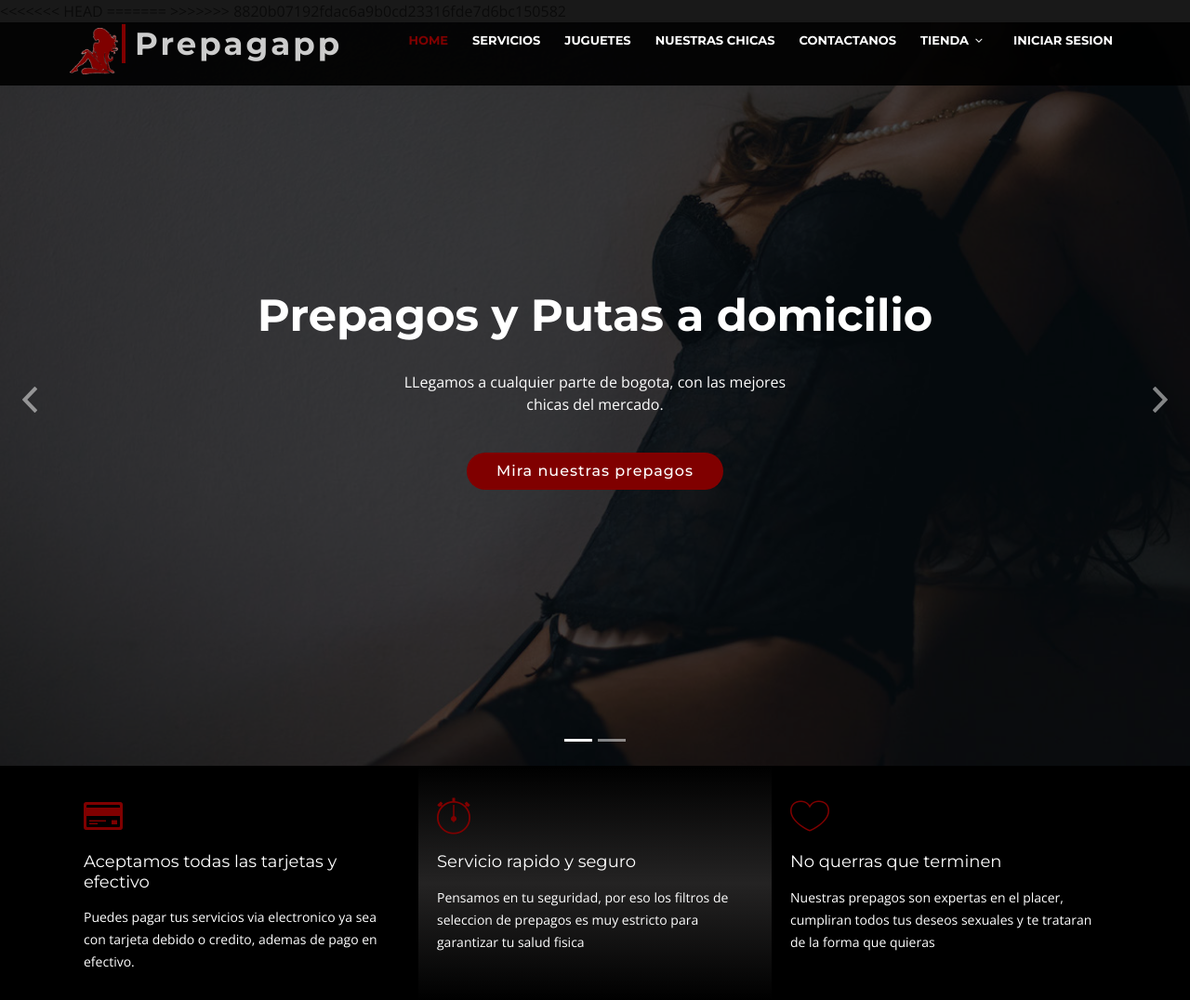
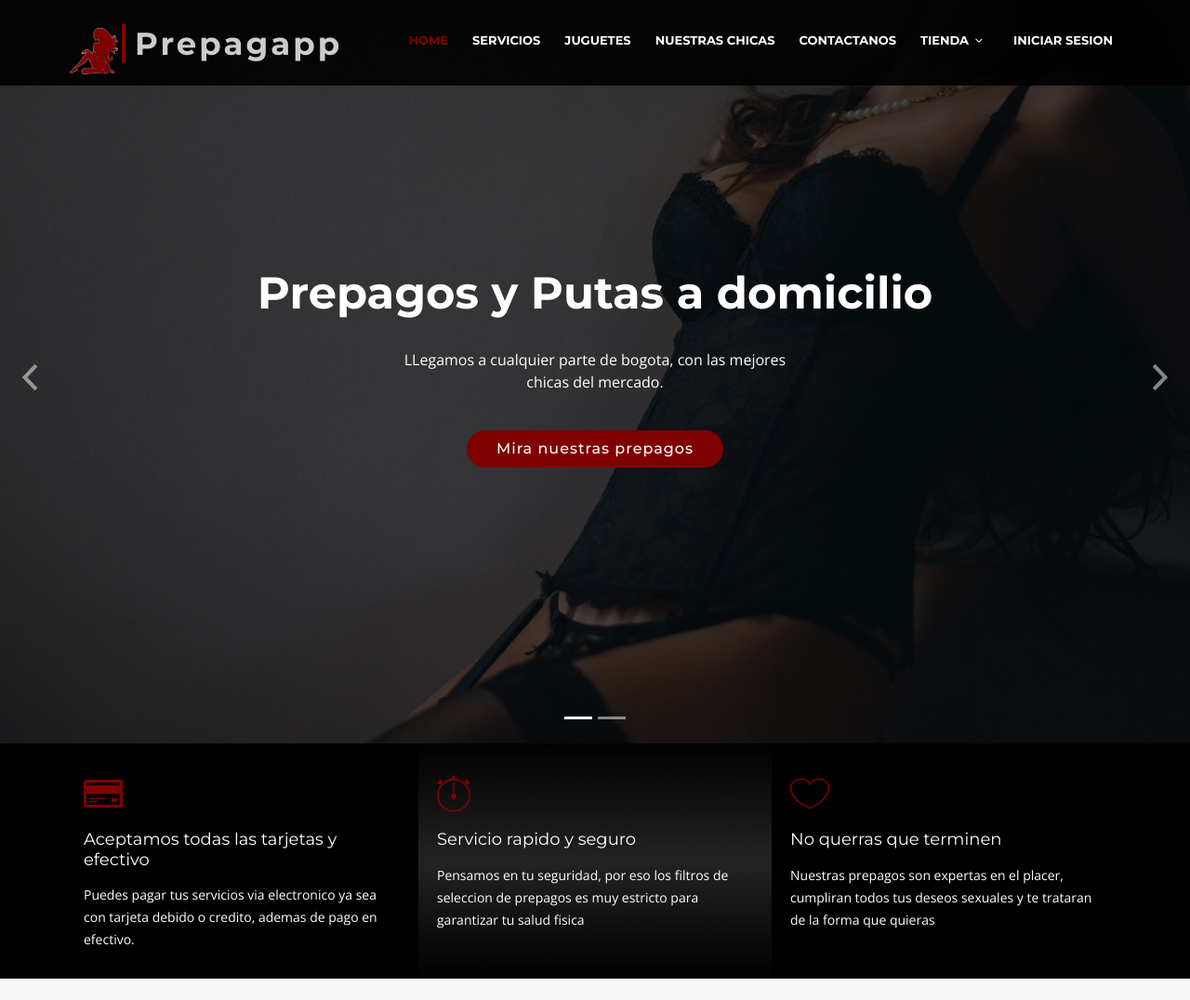
Before and after one commit to cealmaster/Prepagapp, a PHP site: page / in a window 1280 px wide. Shown: the top 1076 px of the page at 93% size. Run offline with PHP 8.4, Linux system fonts and the light colour scheme; data that the repository does not hold is empty; some web fonts are replaced.

Commit message:
Pruebita

```diff
--- a/index.php
+++ b/index.php
@@ -6,11 +6,7 @@
 	<meta content="Prepagos a domicilio" name="subject" >
     <meta content="http://www.prepagapp.com" name="url">
     <meta content="Las mejores prepagos y putas en Bogota a domicilio, dispuestas a satisfacer tus deseos mas calientes." name="description">
-<<<<<<< HEAD
-    <title>Prepagapp--prueba</title>
-=======
     <title>Prepagapp - Prepagos y putas a Domicilio</title>
->>>>>>> 8820b07192fdac6a9b0cd23316fde7d6bc150582
     <?php include "./partes/head.php"; ?>
 </head>
 
```
